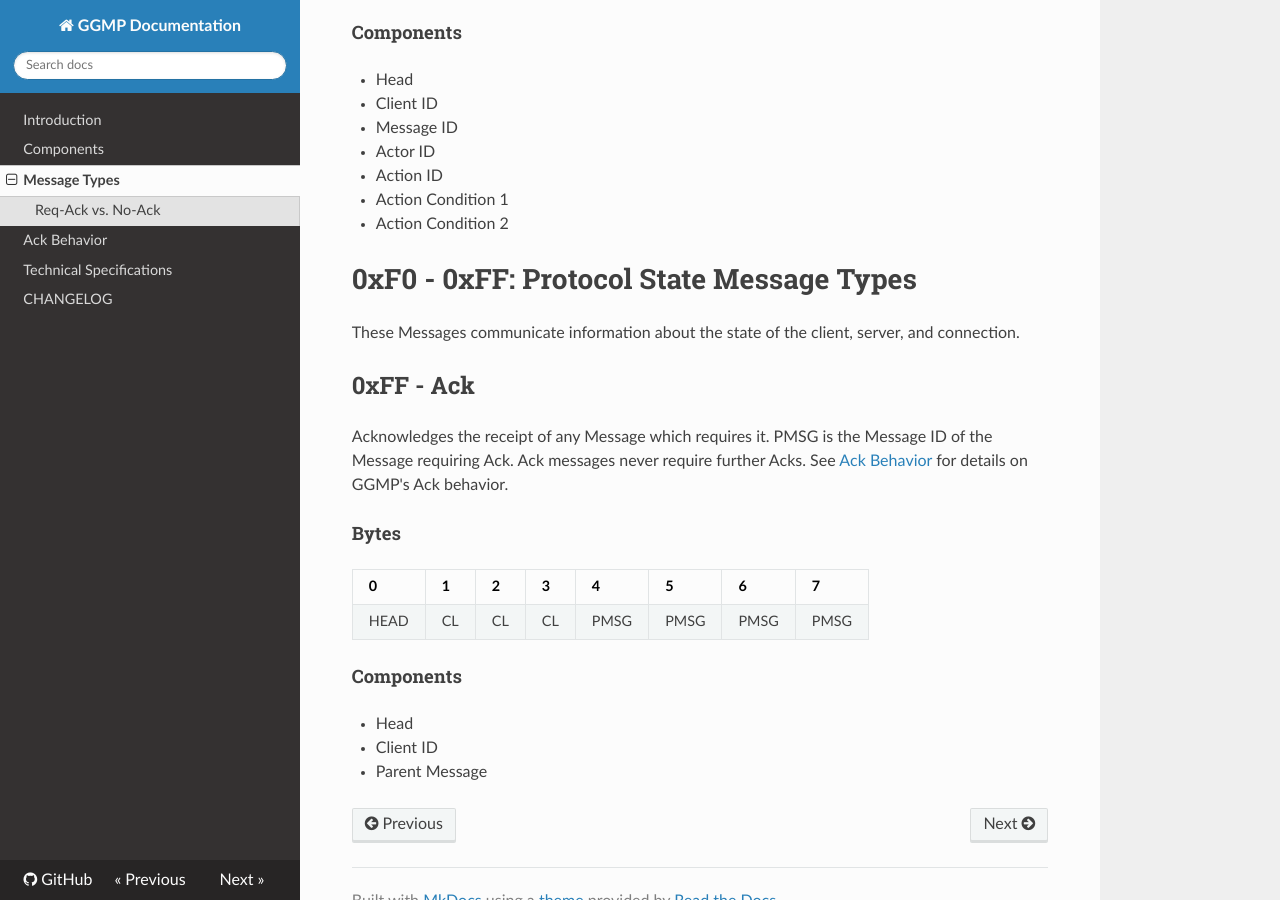
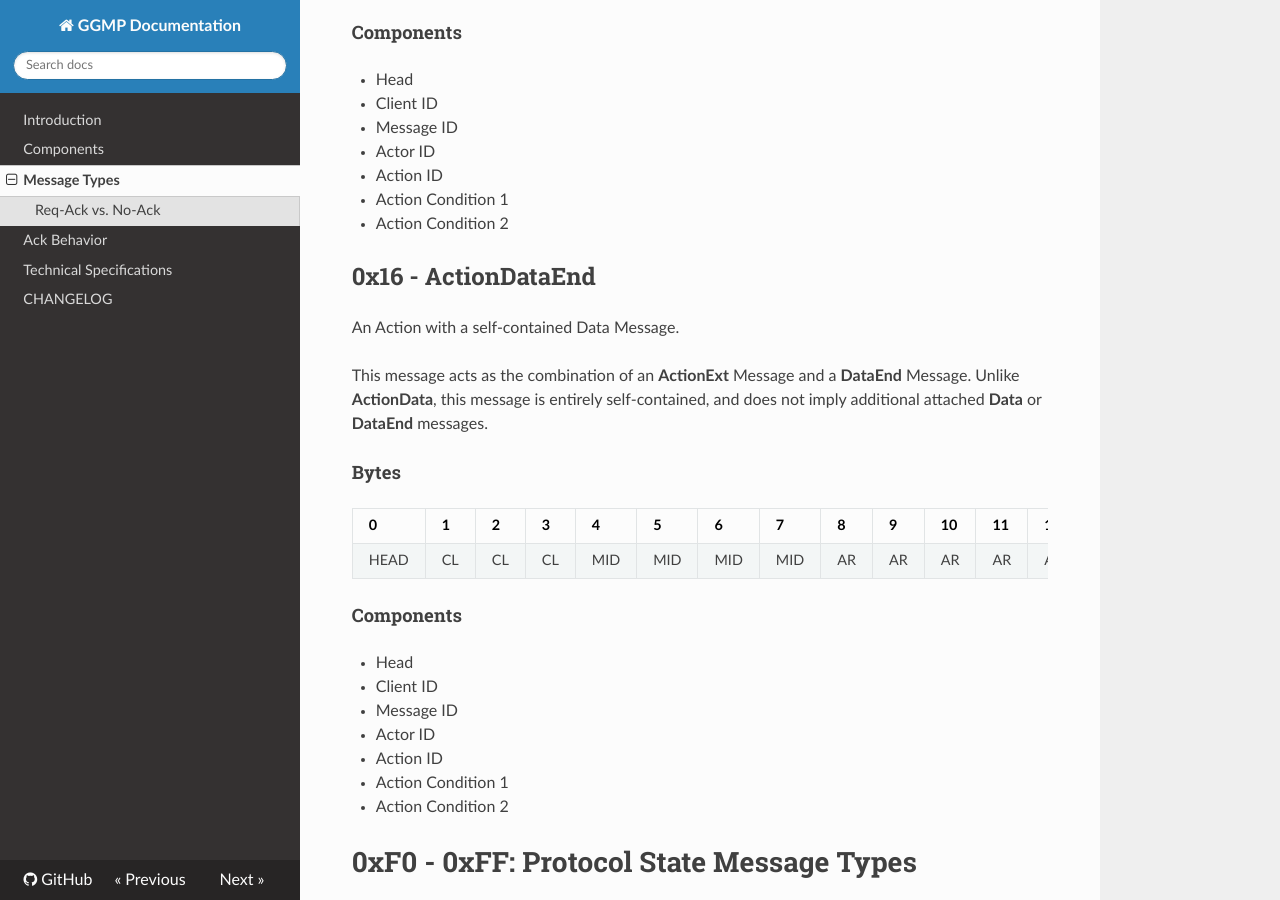
Before and after one commit to ggmpteam/ggmp, an MkDocs documentation site: the page built from docs/message-types.md, in a window 1280 px wide and 900 px high, scrolled down 3761 px. Built offline with MkDocs 1.6.1, drawn with Linux system fonts in a browser that asks for light colours; nearby versions of some CDN libraries; old or Windows-style settings are respelled for this version of MkDocs.

Commit message:
Missing types from v0.2.0

```diff
--- a/docs/message-types.md
+++ b/docs/message-types.md
@@ -157,6 +157,29 @@ data, and more importantly, signifies that the receiver should expect additional
 * Action Condition 2
 
 
+## 0x16 - ActionDataEnd
+An Action with a self-contained Data Message.
+
+This message acts as the combination of an **ActionExt** Message and a **DataEnd** Message. Unlike **ActionData**, this
+message is entirely self-contained, and does not imply additional attached **Data** or **DataEnd** messages.
+
+#### Bytes
+
+|0  |1  |2  |3  |4  |5  |6  |7  |8  |9  |10 |11 |12 |13 |14 |15 |16 |17 |18 |19 |20 |21 |22 |23 |24 |25 |...|n  |
+|---|---|---|---|---|---|---|---|---|---|---|---|---|---|---|---|---|---|---|---|---|---|---|---|---|---|---|---|
+|HEAD|CL|CL |CL |MID|MID|MID|MID|AR |AR |AR |AR |AN |AN |AN |AN |AC1|AC1|AC1|AC1|AC2|AC2|AC2|AC2|SIZ|DAT|DAT|DAT|
+
+#### Components
+
+* Head
+* Client ID
+* Message ID
+* Actor ID
+* Action ID
+* Action Condition 1
+* Action Condition 2
+
+
 # 0xF0 - 0xFF: Protocol State Message Types
 
  These Messages communicate information about the state of the client, server, and connection.
```
Also changed, not shown: docs/components.md (+7 -5 lines).
